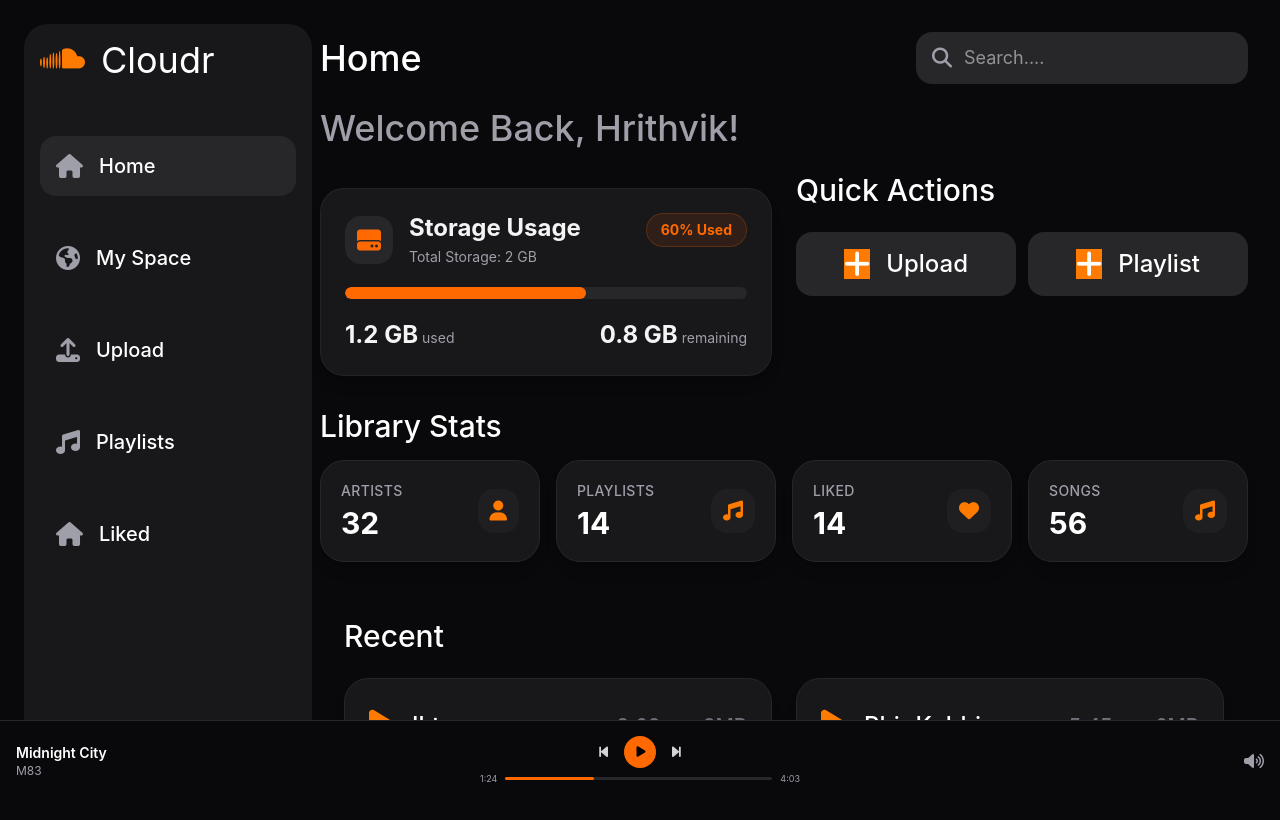
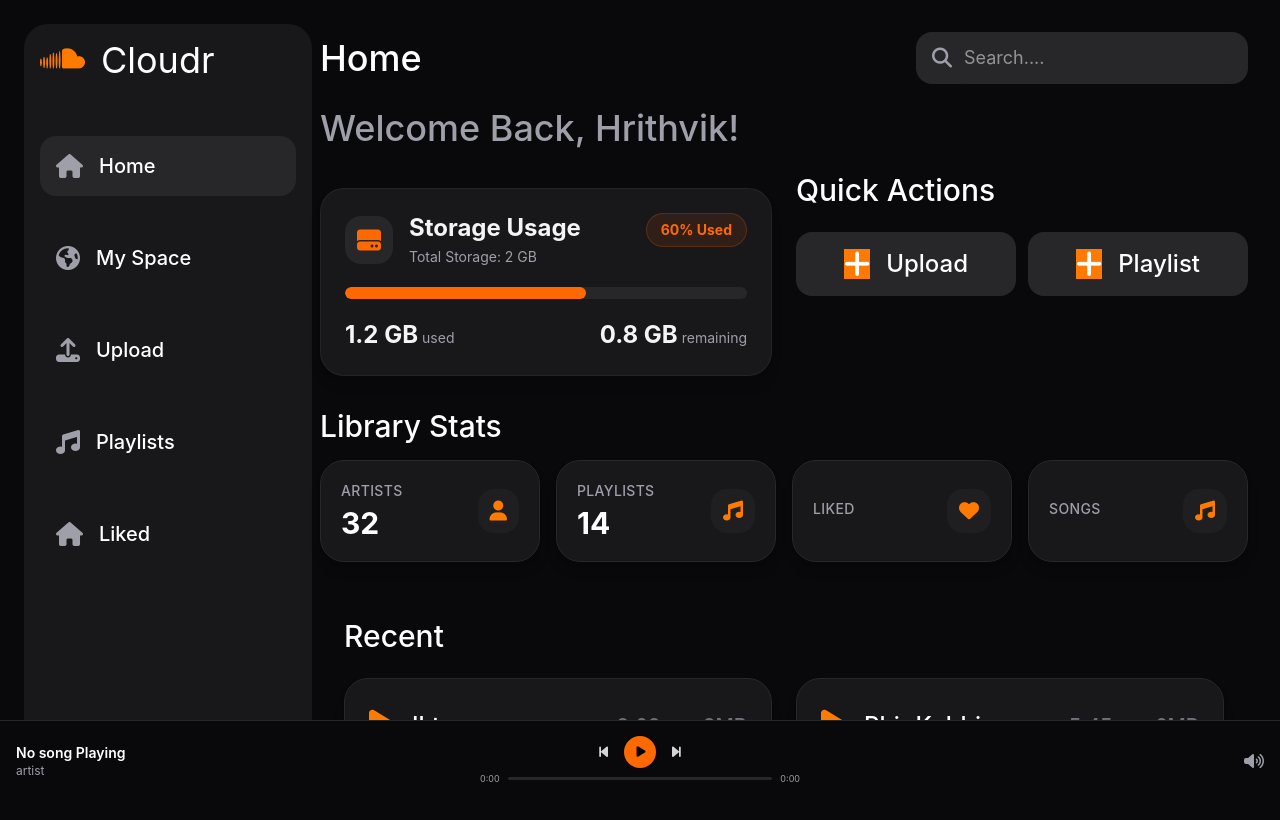
Before and after one commit to hrithvikcodes/cloudr, a React (Vite) app in the folder frontend/: page / in a window 1280 px wide. Shown: the top 820 px of the page. Built offline with nearby package versions, Linux system fonts and the light colour scheme.

Commit message:
feat: functional audio player with play/pause, live progress bar, and cross page song switching

```diff
--- a/frontend/src/App.jsx
+++ b/frontend/src/App.jsx
@@ -1,4 +1,4 @@
-import React from 'react'
+import React, { useState } from 'react'
 import { Routes, Route } from 'react-router-dom'
 import LeftNav from './components/nav/LeftNav.jsx'
 import Header from './components/header/Header.jsx'
@@ -12,6 +12,15 @@ import PlayerBar from './components/player/PlayerBar.jsx'
 const TEST_USER_ID = "308cfac0-6235-4880-919a-be76686247e7";
 
 function App() {
+
+  const [currentSong, setCurrentSong] = useState(null);
+
+  const onPlayClick = (e) => {
+    e.preventDefault();
+    e.stopPropagation();
+    console.log("REached the end..")
+
+  }
   return (
     <div className='flex flex-col lg:flex-row w-full min-h-dvh bg-zinc-950 text-white'>
 
@@ -29,15 +38,15 @@ function App() {
             </div>
           } />
 
-          <Route path="/myspace" element={<MySpace userId={TEST_USER_ID} />} />
+          <Route path="/myspace" element={<MySpace userId={TEST_USER_ID} onPlaySong ={setCurrentSong} />} />
           <Route path="/upload" element={<Upload userId={TEST_USER_ID} />}/>
           <Route path="/playlists" element={<Playlists />} />
-          <Route path="/liked" element={<Liked userId={TEST_USER_ID} />} />
+          <Route path="/liked" element={<Liked userId={TEST_USER_ID} onPlaySong={setCurrentSong}/>} />
         </Routes>
       </div>
 
       {/* Guaranteed fixed player bar */}
-      <PlayerBar />
+      <PlayerBar song={currentSong}/>
 
     </div>
   )
--- a/frontend/src/components/library_stats/LibraryStats.jsx
+++ b/frontend/src/components/library_stats/LibraryStats.jsx
@@ -1,7 +1,7 @@
 import React from 'react'
 import StatCard from './StatCard.jsx'
 
-function LibraryStats() {
+function LibraryStats(likedSongs, songs) {
   return (
     <div className='flex flex-col w-full'>
         <h3 className='text-2xl sm:text-3xl font-medium text-white mb-4'>Library Stats</h3>
@@ -9,8 +9,8 @@ function LibraryStats() {
         <div className='grid grid-cols-1 sm:grid-cols-2 lg:grid-cols-4 gap-4 w-full'>
             <StatCard num={"32"} stat={"Artists"} icon={"fa-solid fa-user"}/>
             <StatCard num={"14"} stat={"Playlists"} icon={"fa-solid fa-music"}/>
-            <StatCard num={"14"} stat={"Liked"} icon={"fa-solid fa-heart"}/>
-            <StatCard num={"56"} stat={"Songs"} icon={"fa-solid fa-music"}/>
+            <StatCard num={""} stat={"Liked"} icon={"fa-solid fa-heart"}/>
+            <StatCard num={""} stat={"Songs"} icon={"fa-solid fa-music"}/>
         </div>
     </div>
   )
--- a/frontend/src/components/myspace/SongCard.jsx
+++ b/frontend/src/components/myspace/SongCard.jsx
@@ -1,6 +1,6 @@
 import React from 'react';
 
-function SongCard({ name, artist, duration, size,onClick, isLiked, onLikeClick }) {
+function SongCard({ name, artist, duration, size,onClick, isLiked, onLikeClick, onPlayClick }) {
   return (
     <div className='relative flex flex-col justify-between w-full p-4 sm:p-6 bg-zinc-900 border border-zinc-800 hover:border-zinc-700 rounded-3xl shadow-lg transition-all group cursor-pointer'>
 
@@ -14,7 +14,7 @@ function SongCard({ name, artist, duration, size,onClick, isLiked, onLikeClick }
         </button>
         <button onClick={(e)=>{
           e.stopPropagation();
-          if(onClick) onLikeClick();
+          if(onLikeClick) onLikeClick();
         }}
           className='p-2 rounded-full hover:bg-zinc-800 text-zinc-400 hover:text-red-500 transition-colors group/heart'>
             {/*<i className={`fa-solid fa-heart transition-colors ${isLiked ? 'text-red-500': 'text-zinc-400'} group-hover/heart:text-red-500 text-lg transition-colors`}></i>*/}
@@ -24,7 +24,7 @@ function SongCard({ name, artist, duration, size,onClick, isLiked, onLikeClick }
 
       {/* Middle Section: Play Icon + Song & Artist Info */}
       <div className='flex flex-row items-center gap-3 sm:gap-4 min-w-0 mt-4 sm:mt-6 mb-4 sm:mb-6 pr-8'>
-        <button className='flex items-center justify-center w-10 sm:w-12 h-10 sm:h-12 bg-zinc-800/80 rounded-2xl group-hover:bg-[#ff7a00]/10 transition-colors shrink-0'>
+        <button className='flex items-center justify-center w-10 sm:w-12 h-10 sm:h-12 bg-zinc-800/80 rounded-2xl group-hover:bg-[#ff7a00]/10 transition-colors shrink-0' onClick={onPlayClick}>
           <i className='fa-solid fa-play text-[#ff7a00] text-lg sm:text-xl group-hover:scale-110 transition-transform pl-0.5'></i>
         </button>
 
--- a/frontend/src/components/player/PlayerBar.jsx
+++ b/frontend/src/components/player/PlayerBar.jsx
@@ -1,21 +1,53 @@
-import React, { useState } from "react";
+import React, { useState, useRef, useEffect } from "react";
+function formatDuration(seconds) {
+  if (!seconds || isNaN(seconds)) return "0:00";
+  const totalSeconds = Math.floor(seconds);
+  const m = Math.floor(totalSeconds / 60);
+  const s = totalSeconds % 60;
+  return `${m}:${s.toString().padStart(2, '0')}`;
+}
+export default function PlayerBar({song}) {
+  const [isPlaying, setIsPlaying] = useState(false);
 
-export default function PlayerBar() {
-  const [isPlaying, setIsPlaying] = useState(false);
+  const audioRef = useRef(null);
+  const [duration, setDuration] = useState(0);
+  const [currentTime, setCurrentTime] = useState(0);
+
+  useEffect(()=> {
+    if(song && audioRef.current){
+      audioRef.current.play();
+    }
+  }, [song])
+
+  const togglePlay = () => {
+    if (audioRef.current?.paused) {
+      audioRef.current.play();
+    } else {
+      audioRef.current.pause();
+    }
+  }
 
   return (
     <div
       className="fixed bottom-0 left-0 right-0 z-[999] flex items-center justify-between gap-2 sm:gap-4 w-full h-16 sm:h-20 px-2 sm:px-4 bg-zinc-950 border-t border-zinc-800 text-white box-border"
       style={{ paddingBottom: 'env(safe-area-inset-bottom)' }}
     >
+      <audio
+        ref={audioRef}
+        src={song ? `http://localhost:8000/songs/${song.id}/stream` : undefined}
+        onPlay={() => { console.log("PLAY FIRED!"); setIsPlaying(true) }}
+        onPause={() => { console.log("PAUSE FIRED"); setIsPlaying(false) }}
+        onLoadedMetadata={()=> {setDuration(audioRef.current.duration)}}
+        onTimeUpdate={()=> {setCurrentTime(audioRef.current.currentTime)}}
+      ></audio>
       {/* Track Info */}
       <div className="flex items-center gap-2 sm:gap-3 min-w-0 flex-1">
         <div className="hidden xs:flex w-9 h-9 sm:w-10 sm:h-10 items-center justify-center rounded-lg bg-zinc-900 border border-zinc-800 shrink-0">
           <i className="fa-solid fa-cloud-bolt text-orange-500 text-sm sm:text-base"></i>
         </div>
         <div className="flex flex-col min-w-0">
-          <span className="font-semibold text-xs sm:text-sm truncate">Midnight City</span>
-          <span className="text-[10px] sm:text-xs text-zinc-400 truncate">M83</span>
+          <span className="font-semibold text-xs sm:text-sm truncate">{song ? song.title : "No song Playing"}</span>
+          <span className="text-[10px] sm:text-xs text-zinc-400 truncate">{song ? song.artist : "artist"}</span>
         </div>
       </div>
 
@@ -26,7 +58,7 @@ export default function PlayerBar() {
             <i className="fa-solid fa-backward-step"></i>
           </button>
           <button
-            onClick={() => setIsPlaying(!isPlaying)}
+            onClick={togglePlay}
             className="flex items-center justify-center w-8 h-8 rounded-full bg-orange-500 border-none cursor-pointer text-black shrink-0"
           >
             {isPlaying ? (
@@ -40,11 +72,11 @@ export default function PlayerBar() {
           </button>
         </div>
         <div className="hidden sm:flex w-full items-center gap-2 text-[9px] text-zinc-400">
-          <span className="shrink-0">1:24</span>
+          <span className="shrink-0">{formatDuration(currentTime)}</span>
           <div className="flex-1 h-[3px] bg-zinc-800 rounded-full relative min-w-0">
-            <div className="absolute top-0 left-0 h-full w-1/3 bg-orange-500 rounded-full"></div>
+            <div className="absolute top-0 left-0 h-full  bg-orange-500 rounded-full" style={{width: `${duration ? (currentTime/duration) * 100 : 0}%`}}></div>
           </div>
-          <span className="shrink-0">4:03</span>
+          <span className="shrink-0">{formatDuration(duration)}</span>
         </div>
       </div>
 
--- a/frontend/src/pages/Liked.jsx
+++ b/frontend/src/pages/Liked.jsx
@@ -14,9 +14,10 @@ function formatFileSize(bytes) {
   }
   return `${(bytes / (1024 * 1024)).toFixed(1)} MB`;
 }
-function Liked({userId}) {
+function Liked({userId, onPlaySong}) {
   const [searchLiked, setSearchLiked] = useState("");
   const [likedSongs, setLikedSongs] = useState([]);
+
 
   const toogleUnlike = async (songId) => {
     try {
@@ -113,6 +114,7 @@ function Liked({userId}) {
             onClick={() => handleDelete(song.song_id)}
             isLiked={true}
             onLikeClick={() => toogleUnlike(song.song_id)}
+            onPlayClick={() => onPlaySong({...song, id: song.song_id})}
           />
         ))}
       </div>
--- a/frontend/src/pages/MySpace.jsx
+++ b/frontend/src/pages/MySpace.jsx
@@ -15,7 +15,7 @@ function formatFileSize(bytes) {
   return `${(bytes / (1024 * 1024)).toFixed(1)} MB`;
 }
 
-function MySpace({userId}) {
+function MySpace({userId, onPlaySong}) {
 
   const [songs, setSongs] = useState([]);
   const [search, setSearch] = useState("");
@@ -149,6 +149,7 @@ function MySpace({userId}) {
             onClick={() => handleDelete(song.id)}
             isLiked={likedIds.has(song.id)}
             onLikeClick={() => toggleLike(song.id)}
+            onPlayClick = {() => onPlaySong(song)}
           />
         ))}
 
```
